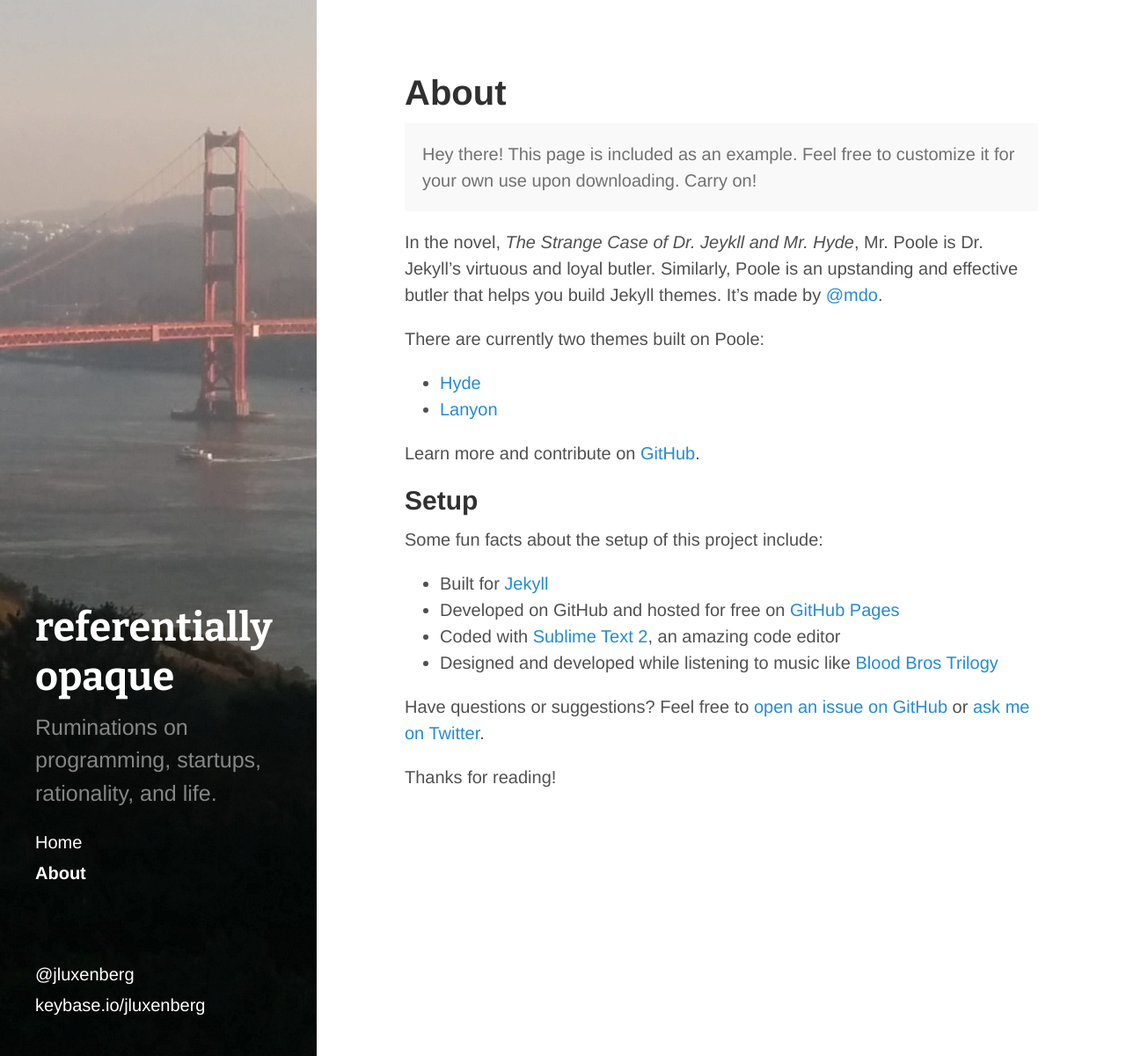
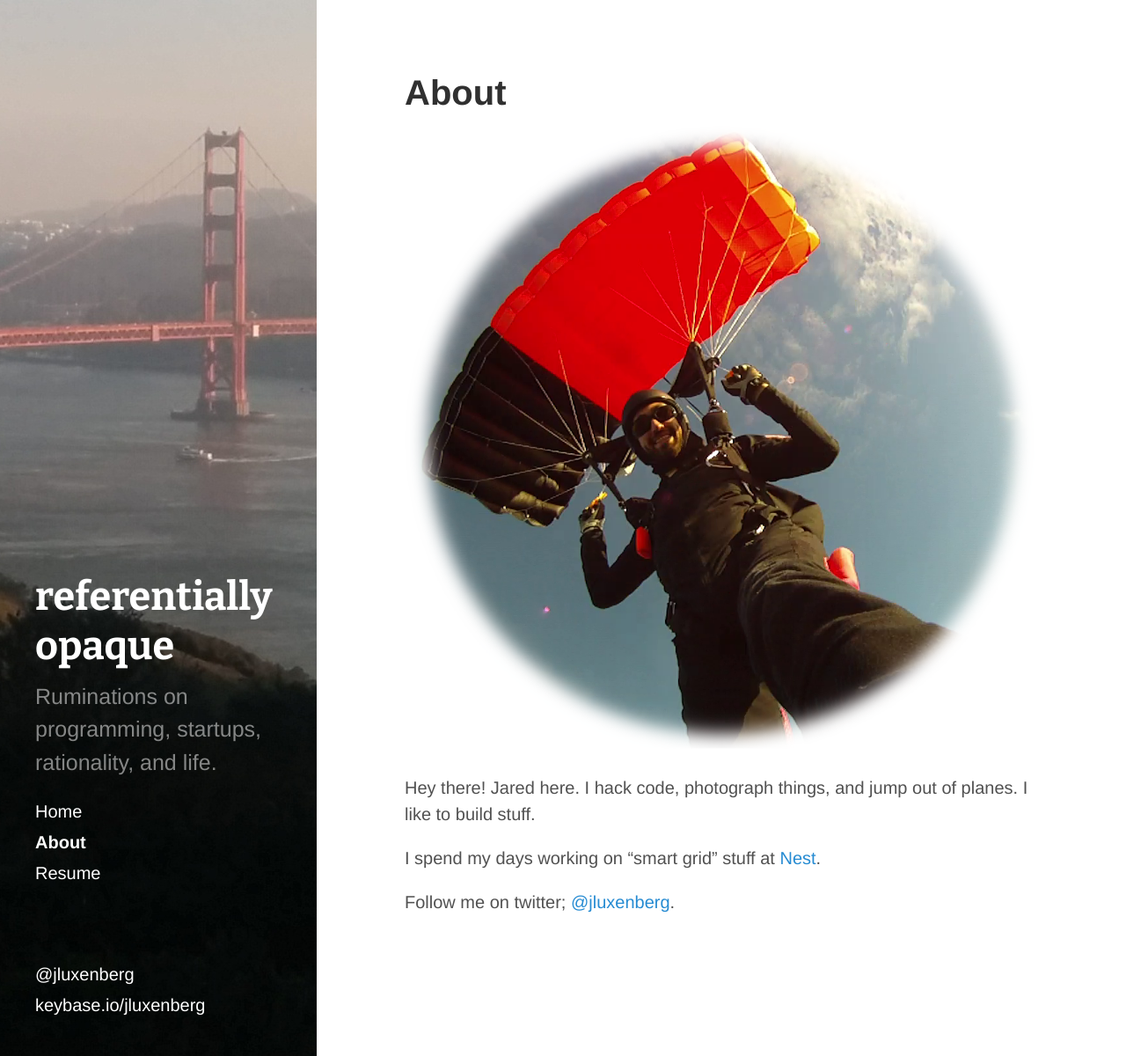
Before and after one commit to jluxenberg/jluxenberg.github.io, a Jekyll site: the page built from about.md, in a window 1280 px wide and 1200 px high. Shown: the whole window at 88% size. Built offline with Jekyll 4.4.1, drawn with Linux system fonts in a browser that asks for light colours; Markdown is read by kramdown in place of the engine named in the settings.

Commit message:
about page, resume link in sidebar

```diff
--- a/_includes/sidebar.html
+++ b/_includes/sidebar.html
@@ -25,6 +25,7 @@
           {% endif %}
         {% endif %}
       {% endfor %}
+      <a class="sidebar-nav-item" href="/resume">Resume</a>
 
       <a class="sidebar-nav-item" style="padding-top: 4em" href="https://twitter.com/jluxenberg">@jluxenberg</a>
       <a class="sidebar-nav-item" href="https://keybase.io/jluxenberg">keybase.io/jluxenberg</a>
--- a/about.md
+++ b/about.md
@@ -3,28 +3,10 @@ layout: page
 title: About
 ---
 
-<p class="message">
-  Hey there! This page is included as an example. Feel free to customize it for your own use upon downloading. Carry on!
-</p>
+<img src="/public/images/me.png">
 
-In the novel, *The Strange Case of Dr. Jeykll and Mr. Hyde*, Mr. Poole is Dr. Jekyll's virtuous and loyal butler. Similarly, Poole is an upstanding and effective butler that helps you build Jekyll themes. It's made by [@mdo](https://twitter.com/mdo).
+Hey there! Jared here. I hack code, photograph things, and jump out of planes. I like to build stuff.
 
-There are currently two themes built on Poole:
+I spend my days working on "smart grid" stuff at <a href="https://www.nest.com">Nest</a>.
 
-* [Hyde](http://hyde.getpoole.com)
-* [Lanyon](http://lanyon.getpoole.com)
-
-Learn more and contribute on [GitHub](https://github.com/poole).
-
-## Setup
-
-Some fun facts about the setup of this project include:
-
-* Built for [Jekyll](http://jekyllrb.com)
-* Developed on GitHub and hosted for free on [GitHub Pages](https://pages.github.com)
-* Coded with [Sublime Text 2](http://sublimetext.com), an amazing code editor
-* Designed and developed while listening to music like [Blood Bros Trilogy](https://soundcloud.com/maddecent/sets/blood-bros-series)
-
-Have questions or suggestions? Feel free to [open an issue on GitHub](https://github.com/poole/issues/new) or [ask me on Twitter](https://twitter.com/mdo).
-
-Thanks for reading!
+Follow me on twitter; <a href="https://twitter.com/jluxenberg">@jluxenberg</a>.
```
Also changed, not shown: public/images/me.png (added).
